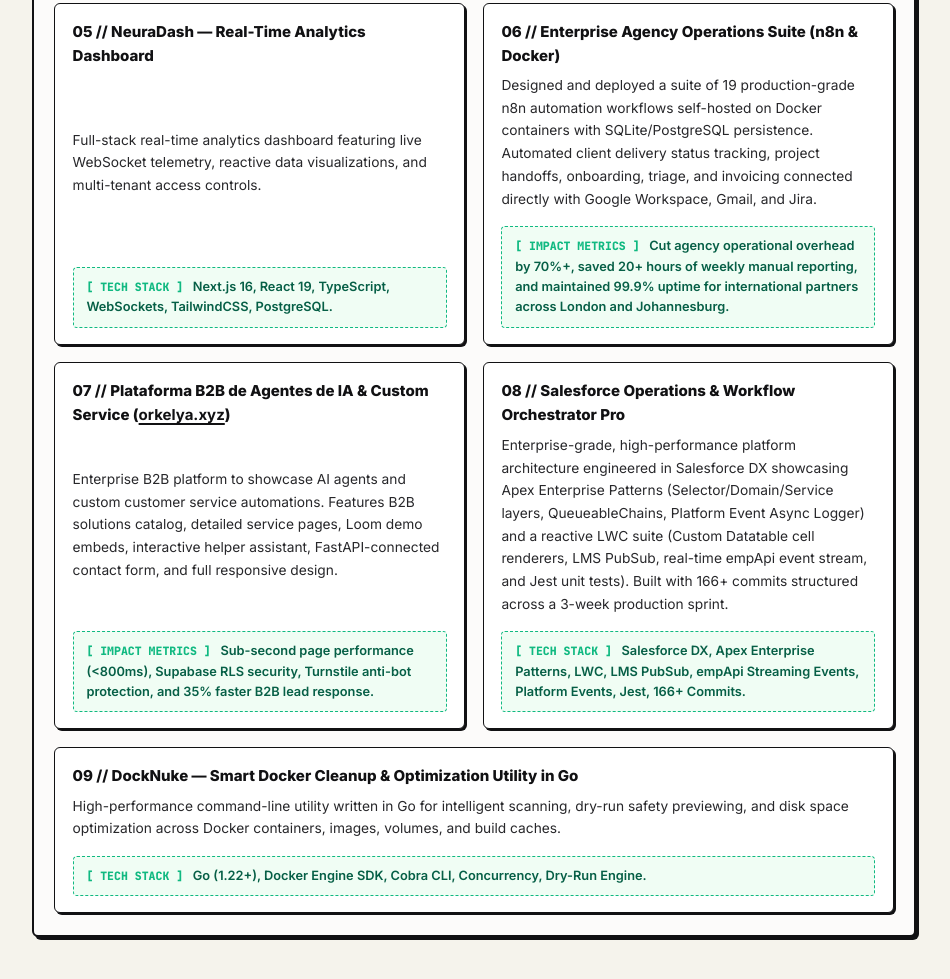
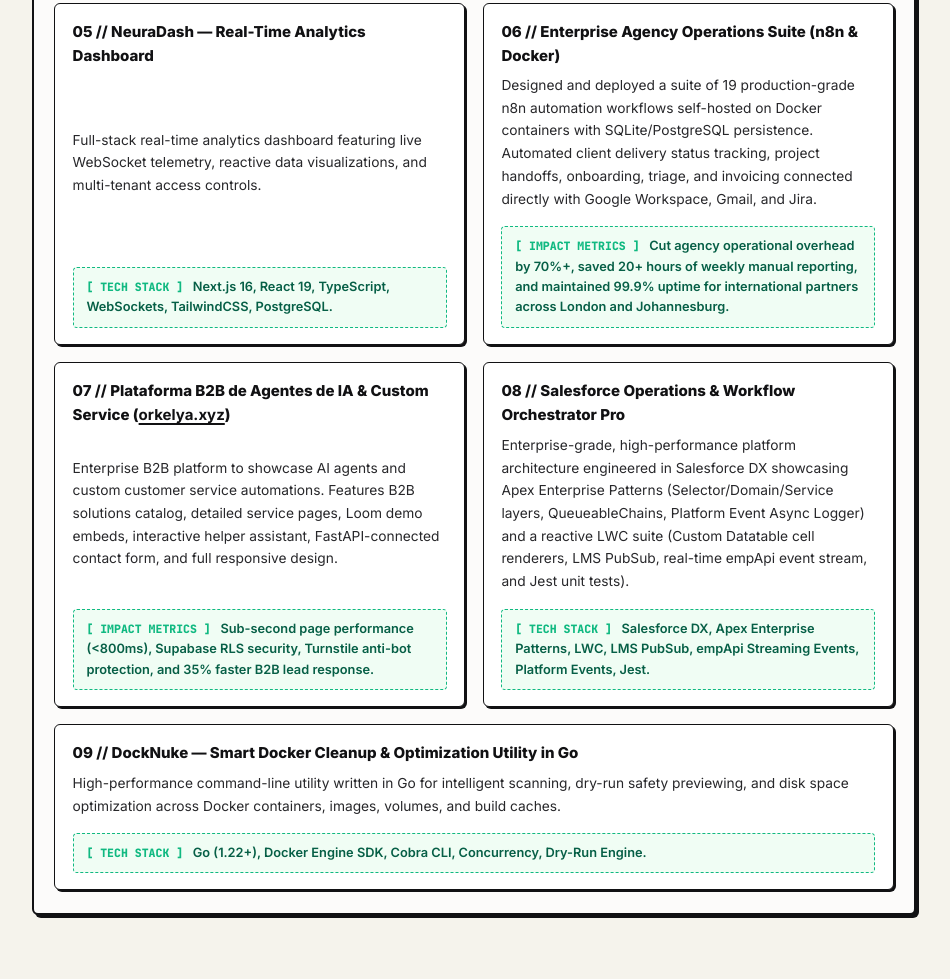
Before and after one commit to tatitoxt/Personal-Page, a plain HTML site: page resume-app/index.html in a window 1280 px wide. Shown: the part 2316-3295 px from the top of the page, without its empty margins (328-1278 px from the left). Drawn offline with Linux system fonts and the light colour scheme; a script that the page names is missing.

Commit message:
style: remove all commit mentions

```diff
--- a/resume-app/index.html
+++ b/resume-app/index.html
@@ -424,11 +424,11 @@
 
                 <li>
                   <strong class="proj-title">08 // Salesforce Operations & Workflow Orchestrator Pro</strong>
-                  <p class="lang-content-en">Enterprise-grade, high-performance platform architecture engineered in Salesforce DX showcasing Apex Enterprise Patterns (Selector/Domain/Service layers, QueueableChains, Platform Event Async Logger) and a reactive LWC suite (Custom Datatable cell renderers, LMS PubSub, real-time empApi event stream, and Jest unit tests). Built with 166+ commits structured across a 3-week production sprint.</p>
-                  <p class="lang-content-es">Arquitectura de plataforma empresarial de alto rendimiento implementada en Salesforce DX que demuestra Patrones Enterprise en Apex (capas Selector/Domain/Service, encadenamiento Queueable, Logger asíncrono con Platform Events) y una suite reactiva en LWC (Datatable personalizada con renderizadores de celdas, PubSub con LMS, flujo de eventos en tiempo real con empApi y pruebas unitarias en Jest). Construido con 166+ commits estructurados a lo largo de un sprint de producción de 3 semanas.</p>
+                  <p class="lang-content-en">Enterprise-grade, high-performance platform architecture engineered in Salesforce DX showcasing Apex Enterprise Patterns (Selector/Domain/Service layers, QueueableChains, Platform Event Async Logger) and a reactive LWC suite (Custom Datatable cell renderers, LMS PubSub, real-time empApi event stream, and Jest unit tests).</p>
+                  <p class="lang-content-es">Arquitectura de plataforma empresarial de alto rendimiento implementada en Salesforce DX que demuestra Patrones Enterprise en Apex (capas Selector/Domain/Service, encadenamiento Queueable, Logger asíncrono con Platform Events) y una suite reactiva en LWC (Datatable personalizada con renderizadores de celdas, PubSub con LMS, flujo de eventos en tiempo real con empApi y pruebas unitarias en Jest).</p>
                   <div class="project-impact-box">
                     <span class="impact-badge">[ TECH STACK ]</span>
-                    <span>Salesforce DX, Apex Enterprise Patterns, LWC, LMS PubSub, empApi Streaming Events, Platform Events, Jest, 166+ Commits.</span>
+                    <span>Salesforce DX, Apex Enterprise Patterns, LWC, LMS PubSub, empApi Streaming Events, Platform Events, Jest.</span>
                   </div>
                 </li>
 
```
